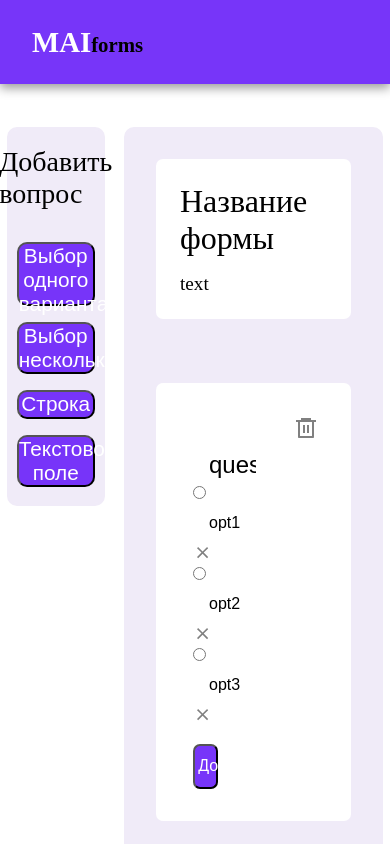
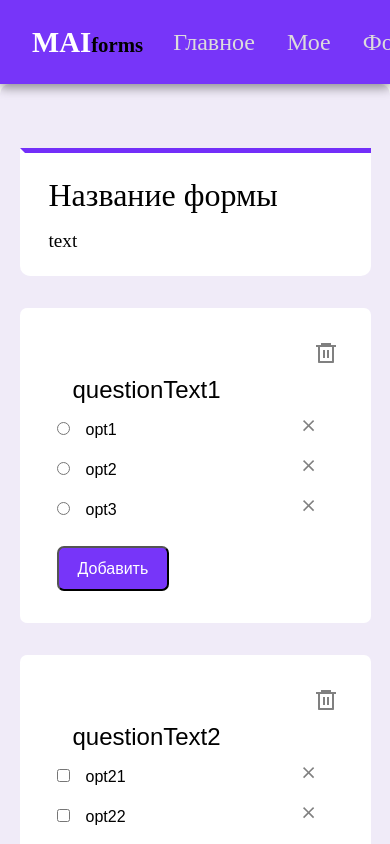
Before and after one commit to Yaroslavkap/FormsCreator, a React (Create React App) app: page /form in a window 390 px wide. Shown: the top 844 px of the page. Built offline with nearby package versions, Linux system fonts and the light colour scheme.

Commit message:
forms editor mobile

```diff
--- a/src/Components/Navbar/Navbar.module.css
+++ b/src/Components/Navbar/Navbar.module.css
@@ -94,7 +94,7 @@
     }
 
     .navbar_links {
-        display: none;
+        /* display: none; */
     }
 
     .links {
--- a/src/Components/Pages/Home.jsx
+++ b/src/Components/Pages/Home.jsx
@@ -31,7 +31,7 @@ function Home() {
         <h className='home_main_label' data-aos="zoom-out" data-aos-offset="300">Создавай опросы без лишних усилий в MAIforms</h>
 
         <div className='home_form'>
-          <div className='home_form_element' data-aos="fade-right" data-aos-offset="300">
+          <div className='home_form_element' data-aos="zoom-in" data-aos-offset="300">
 
             <IconContext.Provider value={{ size: '4rem', className: "global-class-name", color:'rgb(115,47,249 )' }}>
               <FaMousePointer />
@@ -40,7 +40,7 @@ function Home() {
             <h className='home_form_element_label'>Удобство использования</h>
           </div>
 
-          <div className='home_form_element' data-aos="fade-left" data-aos-offset="300">
+          <div className='home_form_element' data-aos="zoom-in" data-aos-offset="300">
           <IconContext.Provider value={{ size: '4rem', className: "global-class-name", color:'rgb(115,47,249 )' }}>
             <TbFileExport />
           </IconContext.Provider>
@@ -48,14 +48,14 @@ function Home() {
             <h className='home_form_element_label'> Экспорт результатов</h>
           </div>
 
-          <div className='home_form_element' data-aos="fade-right" data-aos-offset="200">
+          <div className='home_form_element' data-aos="zoom-in" data-aos-offset="200">
           <IconContext.Provider value={{ size: '4rem', className: "global-class-name", color:'rgb(115,47,249 )' }}>
             <TbBinaryTree />
           </IconContext.Provider>
           <h className='home_form_element_label'>Система логики опроса</h>
           </div>
 
-          <div className='home_form_element' data-aos="fade-left" data-aos-offset="200">
+          <div className='home_form_element' data-aos="zoom-in" data-aos-offset="200">
             <IconContext.Provider value={{ size: '4rem', className: "global-class-name", color:'rgb(115,47,249 )' }}>
               <IoShareSocial/>
             </IconContext.Provider>
--- a/src/css/App.css
+++ b/src/css/App.css
@@ -174,6 +174,8 @@ body {
     padding-top: 15vh;
     display: flex;
     flex-direction: row;
+    /* align-items: center; */
+    justify-content: center;
 
     /* width: 100vw;
     background: red; */
@@ -217,18 +219,35 @@ body {
 .form_page_main {
 background: rgb(240,235,248);
 border-radius: 10px;
+
+display: flex;
+flex-direction: column;
+align-items: center;
 }
 
 .form_page_main_top {
     /* display: flex;
-    justify-content: center; */
+    justify-content: center;
+    align-items: center;
+    flex-direction: column; */
     /* padding-left: 1rem; */
     padding: 1.5rem;
     margin: 2rem;
     background: white;
     /* margin-bottom: 1rem; */
     width: 50vw;
-    border-radius: 7px;
+    border-radius: 10px;
+    border-top: 5px solid rgb(115,47,249);
+
+    border-top-right-radius: 0;
+    border-top-left-radius: 0;
+    border-left: 5px solid white;
+}
+
+.form_page_main_top:hover {
+    border-left: 5px solid rgb(115,47,249);
+    border-bottom-left-radius: 4px;
+    border-top-left-radius: 4px;
 }
 
 .form_page_label {
@@ -261,6 +280,8 @@ border-radius: 10px;
 
 .form_editor_element:hover {
     border-left: 5px solid rgb(115,47,249);
+    border-bottom-left-radius: 4px;
+    border-top-left-radius: 4px;
 }
 
 .form_editor_element_label {
@@ -392,4 +413,56 @@ border-radius: 10px;
         font-size: 2rem;
 
     }
+
+    /* Form page */
+    .form_page {
+        padding-top: 10vh;
+        display: flex;
+        flex-direction: column-reverse;
+        align-items: center;
+        width: 100vw;
+    }
+
+    .form_page_left {
+        width: 60%;
+        height: 50vh;
+        /* border-radius: 0; */
+        margin-top: 5rem;
+        margin-bottom: 2rem;
+    }
+
+    .form_page_left_button {
+        height: 4rem;
+        width: 40vw;
+    }
+
+    .form_editor {
+        background: rgb(240,235,248);
+        width: 100vw;
+        /* display: flex;
+        flex-direction: column;
+        align-items: center; */
+
+    }
+
+    .form_page_main_top {
+        width: 90%;
+        margin: 1rem;
+        margin-top: 4rem;
+
+    }
+
+    .form_editor_element {
+        width: 90%;
+        margin: 1rem;
+    }
+
+    .form_editor_element_label {
+        width: 80%;
+    }
+
+    .new_option_button {
+        width: 40%;
+    }
+
 }
```
